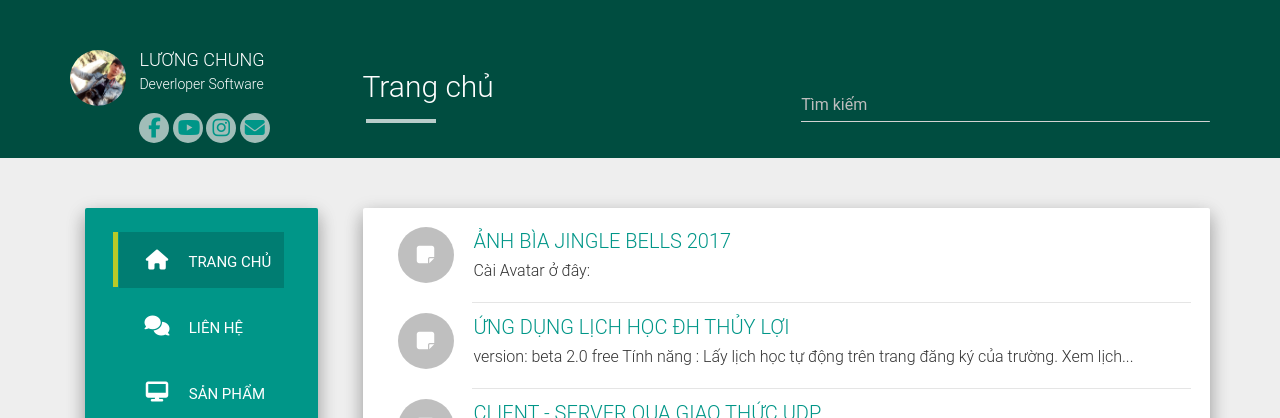
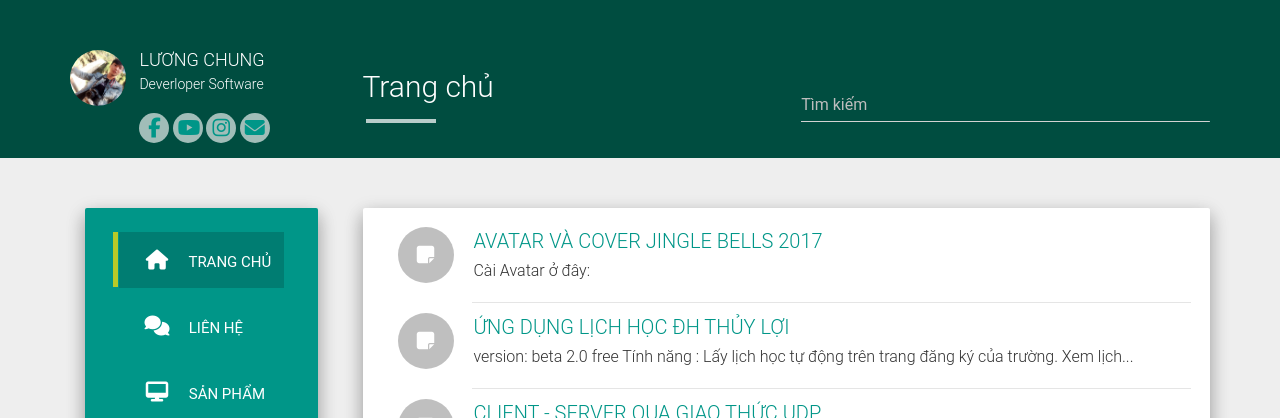
Before and after one commit to luongchung/luongchung.github.io, a Jekyll site: the page built from index.html, in a window 1280 px wide. Shown: the top 418 px of the page. Built offline with Jekyll 4.4.1, drawn with Linux system fonts in a browser that asks for light colours; nearby versions of some CDN libraries; the list of posts is cut into pages by our own code.

```diff
--- a/_posts/2017-09-17-Cover_sdc.md
+++ b/_posts/2017-09-17-Cover_sdc.md
@@ -1,12 +1,9 @@
 ---
 layout: post
-title:  "ẢNH BÌA JINGLE BELLS 2017"
+title:  "AVATAR VÀ COVER JINGLE BELLS 2017"
 date:   2017-12-16 20:50:29
 categories: others
 ---
-<img width="100%" src="/images/cover_sdc.png" alt="ERROR" />
-<hr>
-<hr>
 <p>Cài Avatar ở đây: </p>
 <iframe src="https://web.facebook.com/plugins/post.php?href=https%3A%2F%2Fweb.facebook.com%2Fpermalink.php%3Fstory_fbid%3D1181798291922586%26id%3D1178643912238024&width=500" width="500" height="595" style="border:none;overflow:hidden" scrolling="no" frameborder="0" allowTransparency="true"></iframe>
 <style>
@@ -23,4 +20,7 @@
     cursor: pointer;
 }
 </style>
+<img width="100%" src="/images/cover_sdc.png" alt="ERROR" />
+<hr>
+<hr>
 <input class="alo" type="button" onclick="location.href='http://luongchung.me/images/cover_sdc.png';" value=" Tải ảnh bìa chất lượng cao " />
```
